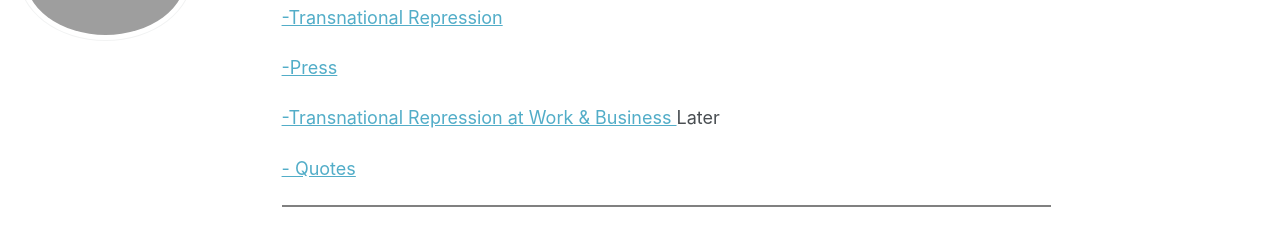
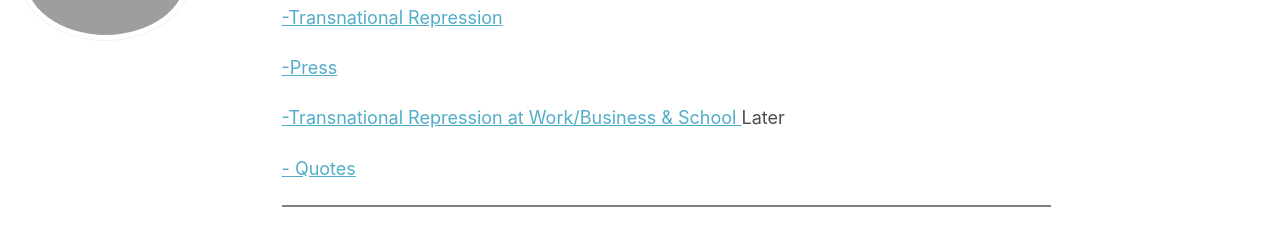
Before and after one commit to phdcsseiden/phdcsseiden.github.io, a Jekyll site: the page built from _pages/Duty.md, in a window 1280 px wide. Shown: the part 211-457 px from the top of the page. Built offline with Jekyll 4.4.1, drawn with Linux system fonts in a browser that asks for light colours.

Commit message:
Update Duty.md

```diff
--- a/_pages/Duty.md
+++ b/_pages/Duty.md
@@ -25,7 +25,7 @@ modified: 2023-08-23
 
 
 
-<a href="  "> -Transnational Repression at Work & Business  </a>  Later
+<a href="  "> -Transnational Repression at Work/Business & School  </a>  Later
 
 
 
```
